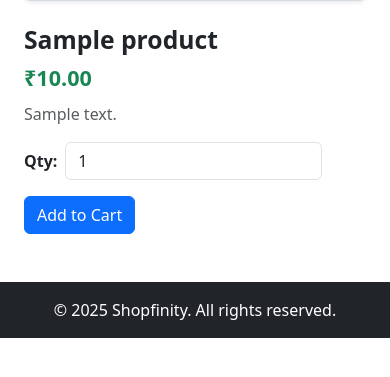
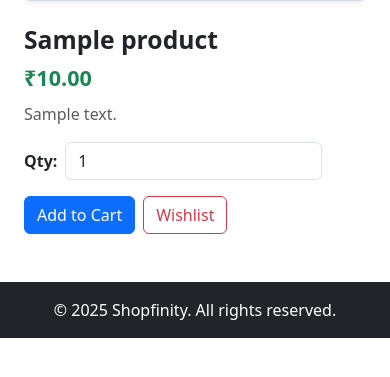
Before and after one commit to M-Swathi22/Shopfinity, a Django app: page /product/1/ in a window 390 px wide. Shown: the part 360-737 px from the top of the page. Run offline with Django 5.2, Linux system fonts and the light colour scheme; tables that the repository leaves empty hold one stand-in row (values such as "Sample post"); grey boxes marked "Sample" are stand-in pictures.

Commit message:
Added Wishlist feature with add/remove functionality

```diff
--- a/ecommerce_project/ecommerce_app/templates/product_detail.html
+++ b/ecommerce_project/ecommerce_app/templates/product_detail.html
@@ -5,7 +5,6 @@
 {% block content %}
 <div class="container my-5">
   <div class="row">
-
     <!-- Product Image -->
     <div class="col-md-6 mb-4 mb-md-0">
       <img src="{{ product.image.url }}" class="img-fluid rounded shadow-sm" alt="{{ product.name }}">
@@ -17,7 +16,7 @@
       <p class="text-success fw-bold fs-4 mb-2">₹{{ product.price }}</p>
       <p class="text-muted">{{ product.description }}</p>
 
-      <!-- ONLY CART FORM -->
+      <!-- Quantity & Add to Cart (future enhancement) -->
       <form method="post" action="{% url 'add_to_cart' product.id %}" class="d-inline">
     {% csrf_token %}
     <div class="d-flex align-items-center mb-3">
@@ -25,11 +24,17 @@
         <input type="number" name="quantity" id="quantity" value="1" min="1" class="form-control w-auto">
     </div>
 
+    <div class="d-flex gap-2">
         <button type="submit" class="btn btn-primary">Add to Cart</button>
 </form>
 
+<form method="post" action="{% url 'add_to_wishlist' product.id %}" class="d-inline">
+    {% csrf_token %}
+        <button type="submit" class="btn btn-outline-danger">Wishlist</button>
     </div>
+</form>
 
     </div>
   </div>
+</div>
 {% endblock %}
--- a/ecommerce_project/ecommerce_app/urls.py
+++ b/ecommerce_project/ecommerce_app/urls.py
@@ -11,6 +11,10 @@ urlpatterns = [
      path('cart/', views.cart, name='view_cart'),
      path('add-to-cart/<int:product_id>/', views.add_to_cart, name='add_to_cart'),
      path('remove-from-cart/<int:product_id>/', views.remove_from_cart, name='remove_from_cart'),
+     path('wishlist/', views.wishlist, name='wishlist'),
+     path('add-to-wishlist/<int:product_id>/', views.add_to_wishlist, name='add_to_wishlist'),
+     path('remove-from-wishlist/<int:product_id>/', views.remove_from_wishlist, name='remove_from_wishlist'),
+     path('move-to-cart/<int:product_id>/', views.move_to_cart, name='move_to_cart'),
      path('search/', views.search, name='search'),
 
 
--- a/ecommerce_project/ecommerce_app/views.py
+++ b/ecommerce_project/ecommerce_app/views.py
@@ -131,3 +131,54 @@ def remove_from_cart(request, product_id):
         messages.error(request, 'Product not found in your cart.')
 
     return redirect('view_cart')
+
+def add_to_wishlist(request, product_id):
+    if 'customer_id' not in request.session:
+        messages.error(request, "You must be logged in to add items to wishlist.")
+        return redirect('login')
+
+    customer_id = request.session['customer_id']  # ✅ Fix: get from session
+    product = Product.objects.get(id=product_id)
+
+    wishlist_item, created = Wishlist.objects.get_or_create(customer_id=customer_id, product=product)
+
+    if created:
+        messages.success(request, "Product added to wishlist.")
+    else:
+        messages.info(request, "Product is already in your wishlist.")
+
+    return redirect('product_detail', product_id=product.id)
+
+def remove_from_wishlist(request, product_id):
+    if 'customer_id' in request.session:
+        customer = Customer.objects.get(id=request.session['customer_id'])
+        Wishlist.objects.filter(customer=customer, product_id=product_id).delete()
+
+    return redirect('wishlist')
+
+def wishlist(request):
+    if 'customer_id' not in request.session:
+        return redirect('login')
+
+    customer = Customer.objects.get(id=request.session['customer_id'])
+    wishlist_items = Wishlist.objects.filter(customer=customer)
+
+    return render(request, 'wishlist.html', {'wishlist_items': wishlist_items})
+
+def move_to_cart(request, product_id):
+    customer_id = request.session.get('customer_id')
+    if not customer_id:
+        return redirect('login')
+
+    # Remove from wishlist
+    Wishlist.objects.filter(customer_id=customer_id, product_id=product_id).delete()
+
+    # Add to cart (if not already)
+    product = get_object_or_404(Product, id=product_id)
+    cart_item, created = Cart.objects.get_or_create(customer_id=customer_id, product=product)
+    if not created:
+        cart_item.quantity += 1
+        cart_item.save()
+
+    messages.success(request, 'Moved to cart.')
+    return redirect('view_cart')  # or redirect('wishlist') if you want to stay there
```
Also changed, not shown: ecommerce_project/ecommerce_app/templates/wishlist.html (added, +46 -0 lines). Lines whose indentation alone changed are shown as unchanged.
